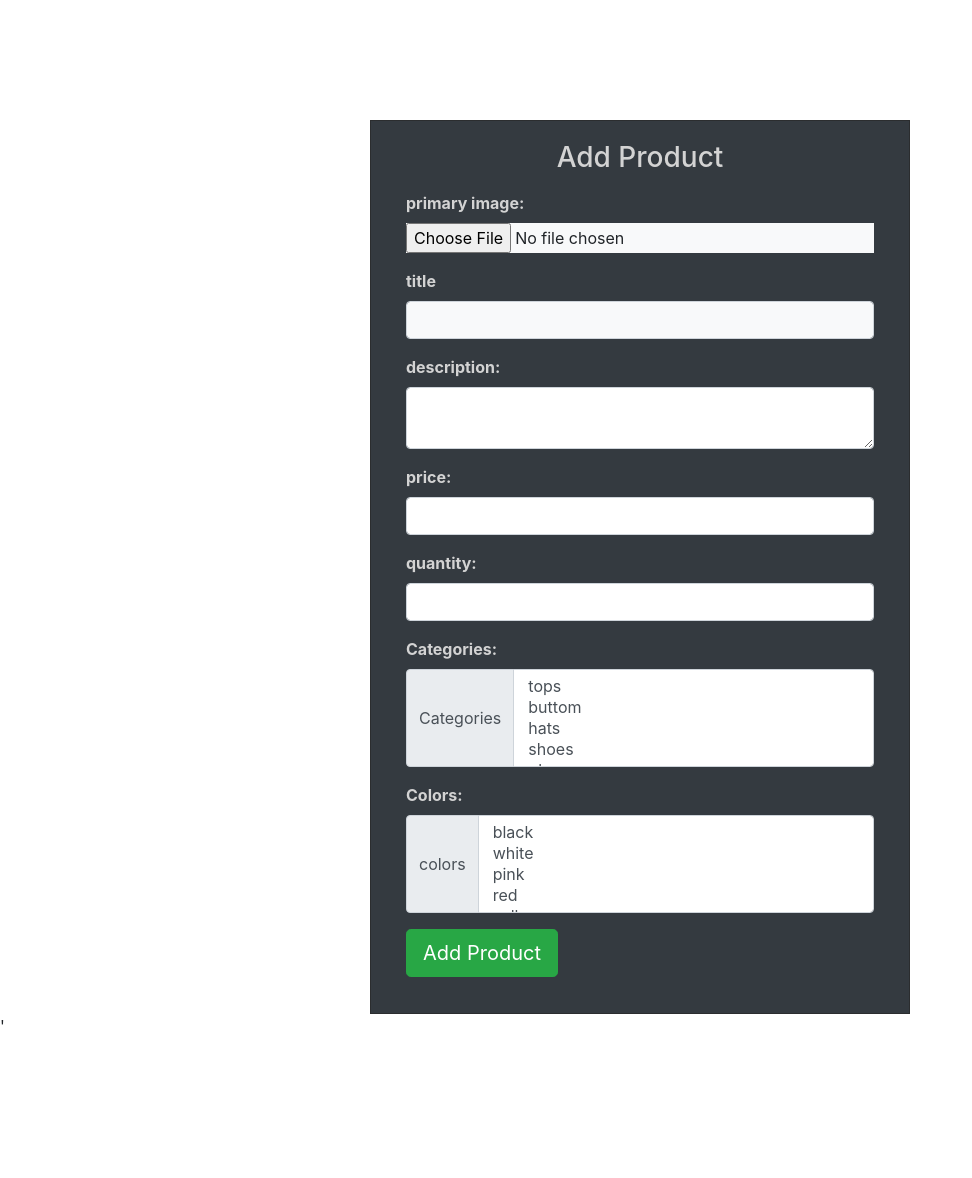
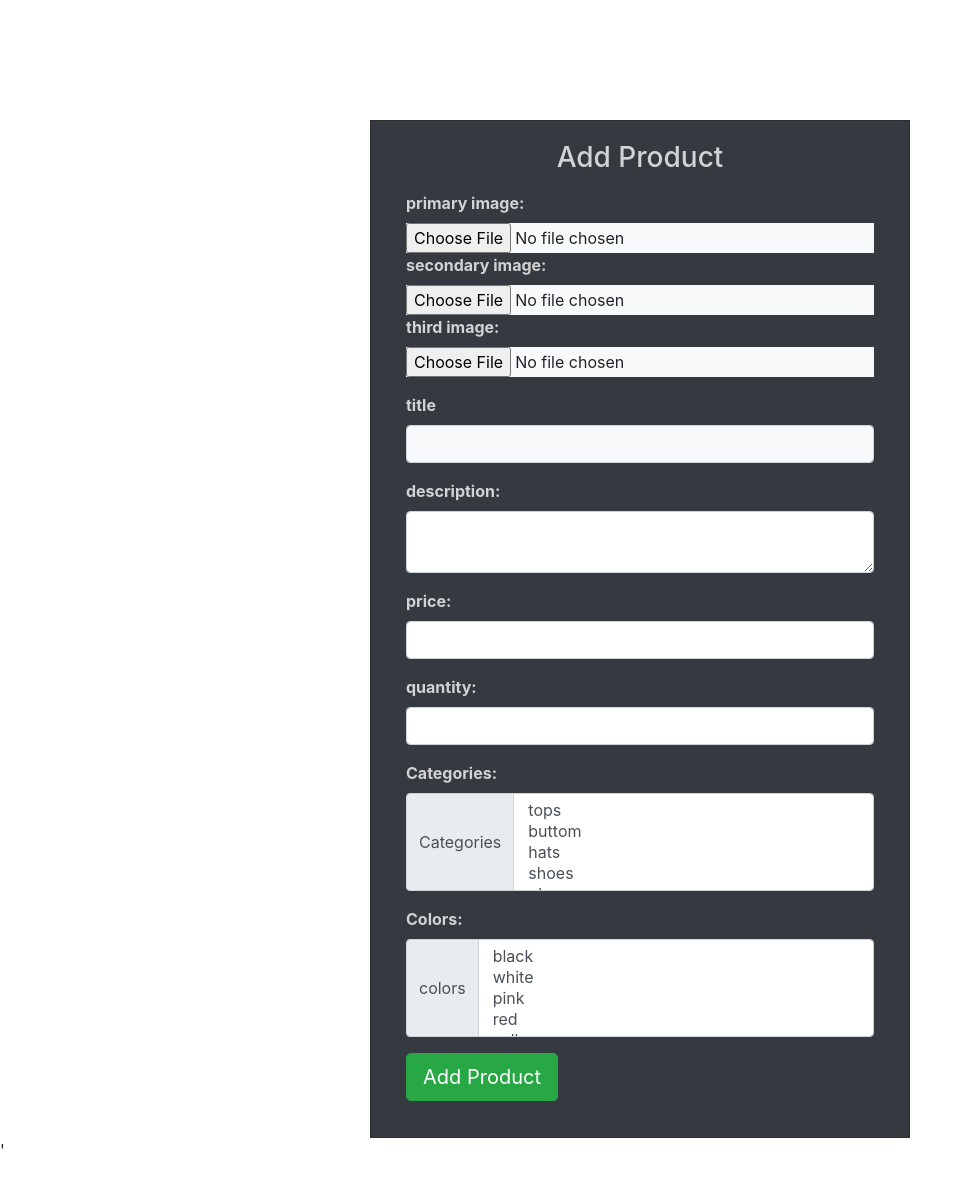
Before and after one commit to larbikhounti/ecomerce, a PHP site: page /functions/products/addProductPage.php in a window 1280 px wide. Shown: the top 1178 px of the page, without its empty margins (0-972 px from the left). Run offline with PHP 8.4, Linux system fonts and the light colour scheme; the visitor is signed in with stand-in values (Sample User, id 1); data comes from the database, SQL or seed files in the repository.

Commit message:
adding multiple image upload

```diff
--- a/functions/products/addProductPage.php
+++ b/functions/products/addProductPage.php
@@ -68,10 +68,22 @@ try{
                             <div class='form-group'>
                             <?php  echo  isset($_GET['statu'])?isset($success) && $state == 1?$success:$faild :''  ?>
                             </div>
-                            <div class='form-group'>
-                                <label for='primary_image' class='text-info font-weight-bold'>primary image:</label><br>
-                                <input type="hidden" name="MAX_FILE_SIZE" value="600000" />
-                                <input type='file'  name='primary_image'  id='primary_image'  accept="image/*" class="form-control-file bg-light" >
+                            <div class='form-group column'>
+                                <div>
+                                    <label for='primary_image' class='text-info font-weight-bold'>primary image:</label><br>
+                                    <input type="hidden" name="MAX_FILE_SIZE" value="800000" />
+                                    <input type='file'  name='primary_image'  id='primary_image'  accept="image/png,image/jpg,image/jpeg" class="form-control-file bg-light" >
+                                </div>
+                                <div>
+                                    <label for='secondary_image' class='text-info font-weight-bold'>secondary image:</label><br>
+                                    <input type="hidden" name="MAX_FILE_SIZE" value="800000" />
+                                    <input type='file'  name='secondary_image'  id='secondary_image'  accept="image/png,image/jpg,image/jpeg" class="form-control-file bg-light" >
+                                </div>
+                                <div>
+                                    <label for='third_image' class='text-info font-weight-bold'>third image:</label><br>
+                                    <input type="hidden" name="MAX_FILE_SIZE" value="800000" />
+                                    <input type='file'  name='third_image'  id='third_image'  accept="image/png,image/jpg,image/jpeg" class="form-control-file bg-light" >
+                                </div>
                             </div>
                             <div class='form-group'>
                                 <label for='title'  class='text-info font-weight-bold'>title</label><br>
@@ -83,7 +95,7 @@ try{
                             </div>
                             <div class='form-group'>
                                 <label for='price' class='text-info font-weight-bold'>price:</label><br>
-                                <input type='number'  name='price'  id='price' class='form-control' >
+                                <input type='number' step='0.01' name='price'  id='price' class='form-control' >
                             </div>
                             <div class='form-group'>
                                 <label for='quantity' class='text-info font-weight-bold'>quantity:</label><br>
```
